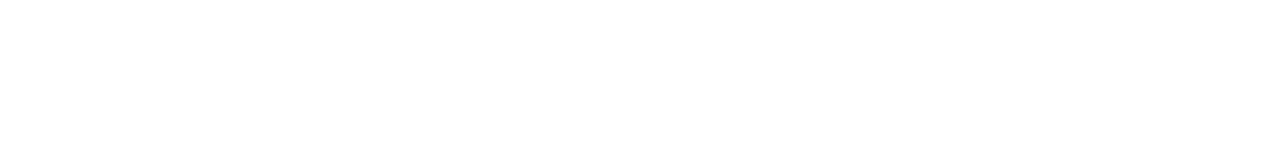
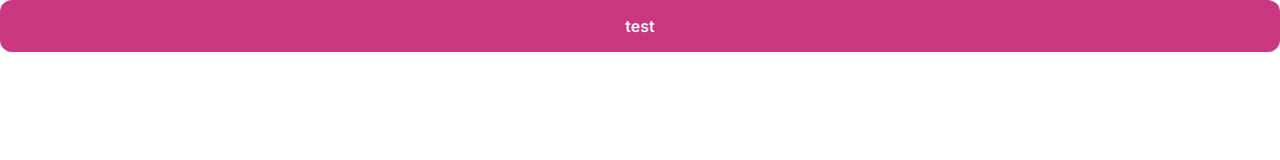
Before and after one commit to jefmaeda/quicklist, a plain HTML site: page index.html in a window 1280 px wide. Drawn offline with Linux system fonts and the light colour scheme.

Commit message:
structure button done

```diff
--- a/index.html
+++ b/index.html
@@ -12,6 +12,6 @@
   <link rel="stylesheet" href="./style/index.css">
 </head>
 <body>
-
+  <button>test</button>
 </body>
 </html>
--- a/style/fields/button.css
+++ b/style/fields/button.css
@@ -0,0 +1,19 @@
+button{
+  all: unset;
+  cursor: pointer;
+  border-radius: 12px;
+  background-color: var(--color-brand);
+
+  width: 100%;
+  text-align: center;
+  padding-block: 1rem;
+
+  color: var(--always-white);
+  font: var(--fw-lg) var(--fs-mid)/20px var(--ff-inter);
+
+  transition: background-color 300ms;
+
+  &:hover{
+    background-color: var(--color-brand-hover);
+  }
+}
--- a/style/global.css
+++ b/style/global.css
@@ -18,6 +18,7 @@
   --color-brand: #CA3884;
   --color-brand-hover: #A52C6B;
   --color-danger: #C93847;
+  --always-white: #fff;
 
   /* border */
   --border-primary: #D1D5DB;
@@ -32,3 +33,7 @@
   --fs-mid: 1rem;
   --fs-sm: .875rem;
 }
+
+/* body{
+  background-color: #A52C6B;
+} */
```
